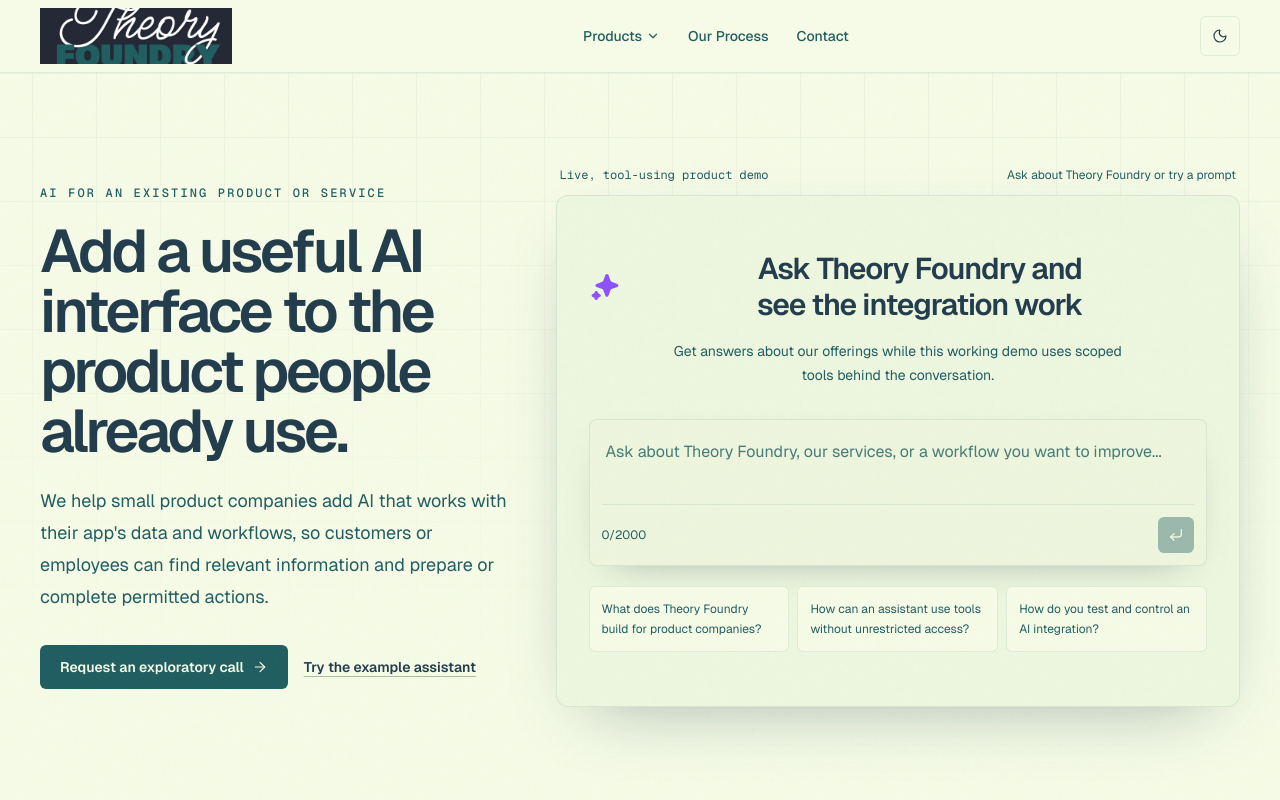
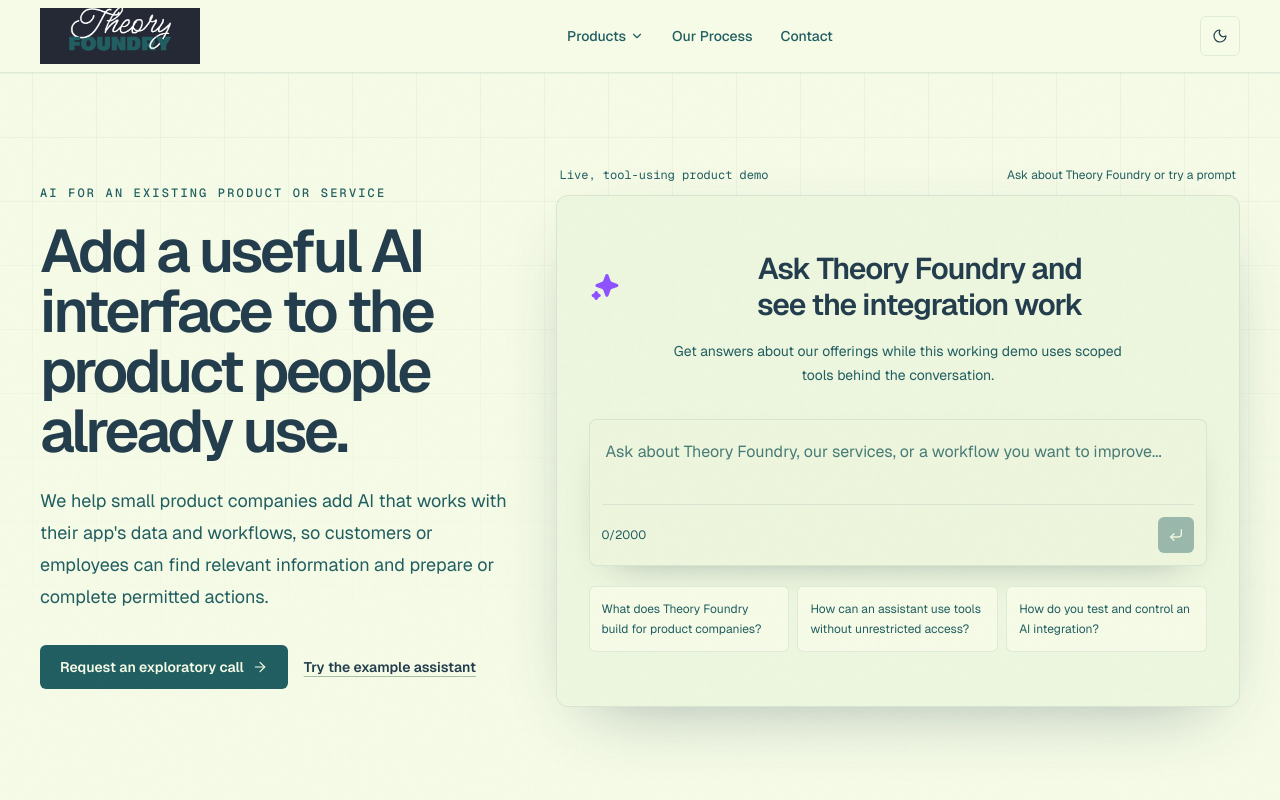
Before and after one commit to theory-foundry/website, a Next.js app: page / in a window 1280 px wide. Shown: the top 800 px of the page. Built offline with nearby package versions, Linux system fonts and the light colour scheme.

Commit message:
Use full-margin Theory Foundry logo

```diff
--- a/src/components/NavBar.tsx
+++ b/src/components/NavBar.tsx
@@ -40,7 +40,7 @@
           href="/"
           onClick={() => setIsMobileMenuOpen(false)}
         >
-          <TheoryFoundryLogo className="h-14 w-40 sm:w-48" priority />
+          <TheoryFoundryLogo className="h-14 w-40" priority />
         </Link>
 
         <div className="hidden items-center gap-1 md:flex">
--- a/src/components/TheoryFoundryLogo.tsx
+++ b/src/components/TheoryFoundryLogo.tsx
@@ -11,11 +11,11 @@
     <span className={cn("relative block shrink-0 overflow-hidden bg-night", className)}>
       <Image
         alt="Theory Foundry"
-        className="object-cover object-[center_48%]"
+        className="object-cover object-center"
         fill
         priority={priority}
         sizes="(max-width: 767px) 160px, 192px"
-        src="/TheoryFoundryLogoLessMargin.png"
+        src="/TheoryFoundryLogo.png"
       />
     </span>
   );
```
Also changed, not shown: public/TheoryFoundryLogo.png (added), public/TheoryFoundryLogoLessMargin.png (deleted).
